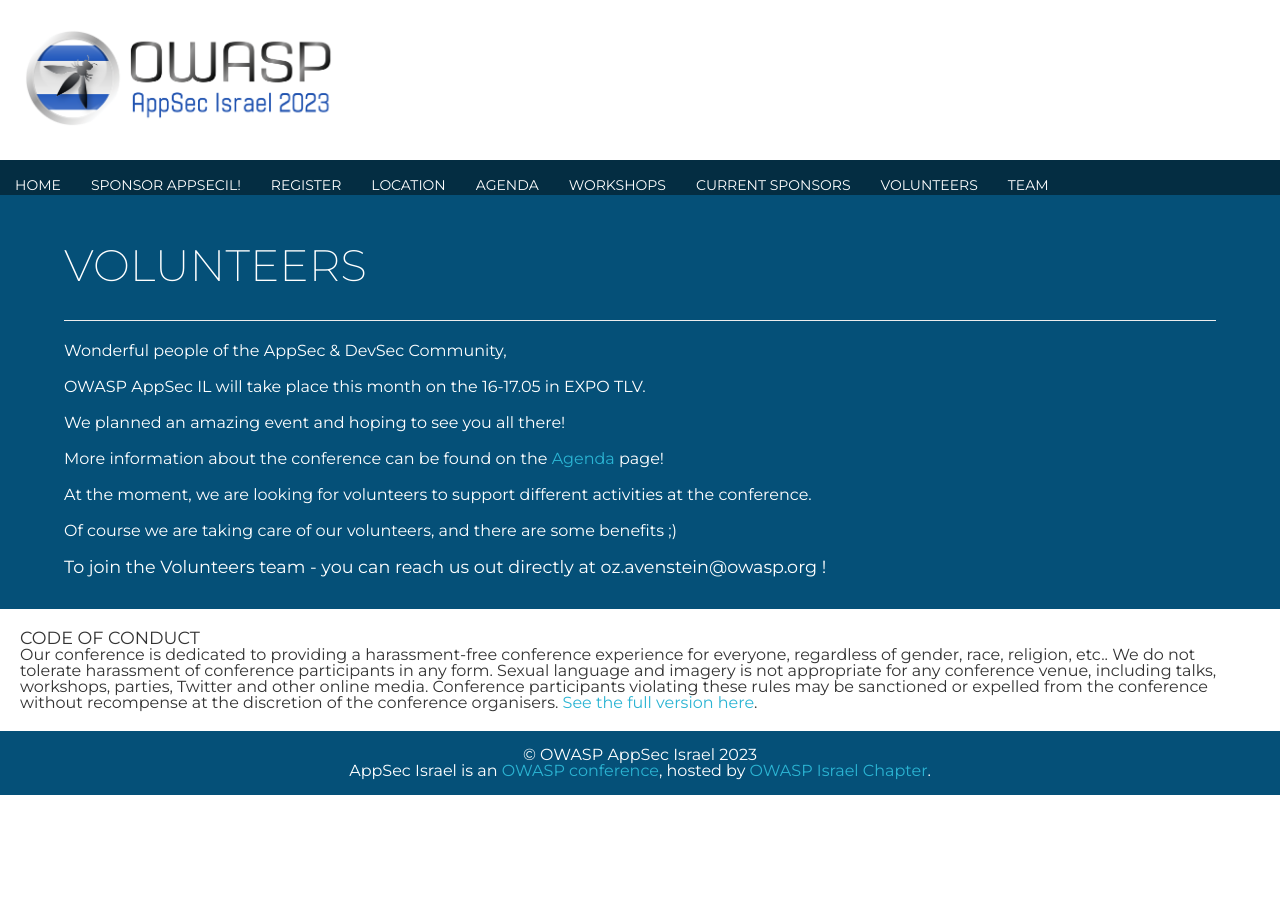
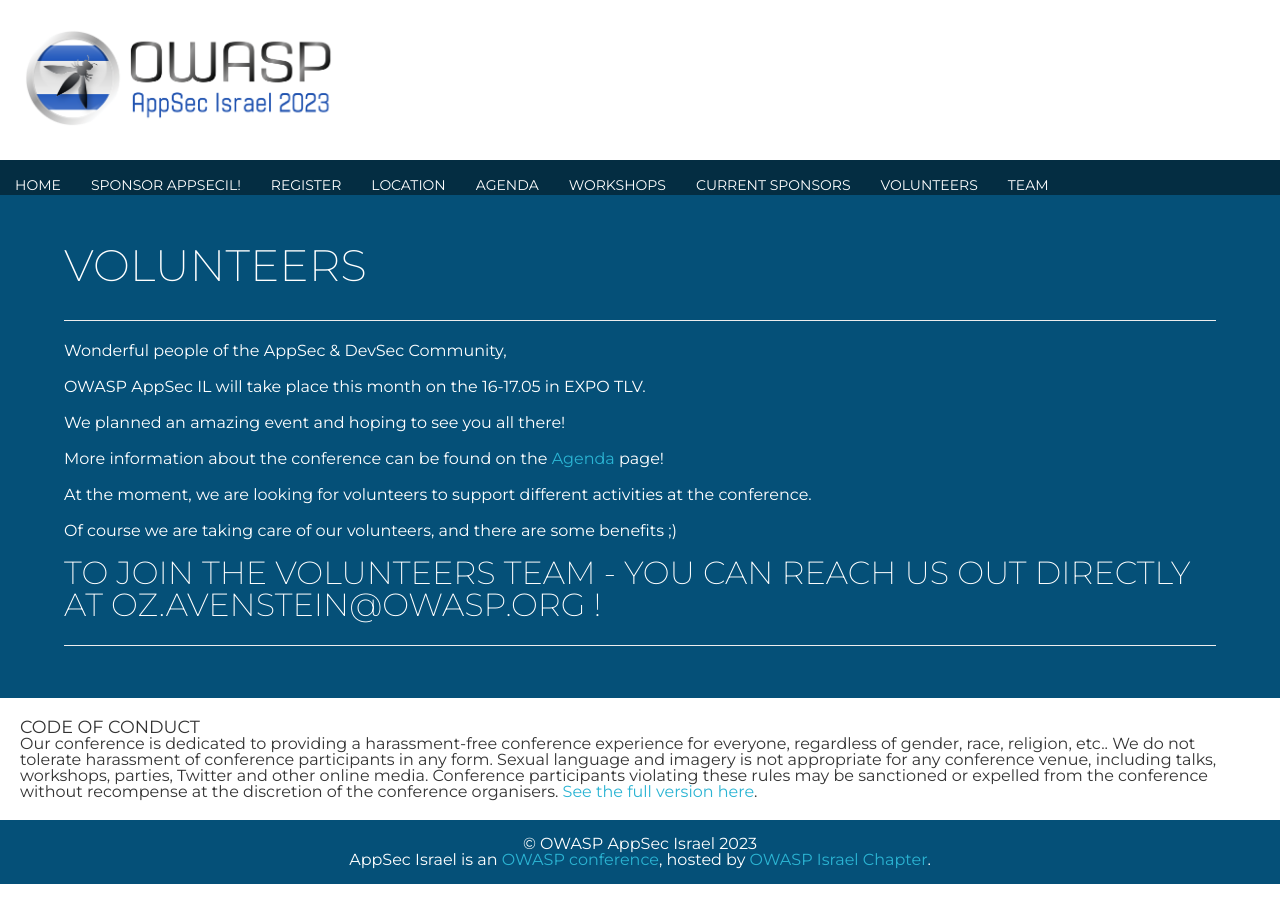
Before and after one commit to OWASP/www-event-appsecil-2023, a Jekyll site: the page built from Volunteers.md, in a window 1280 px wide. Built offline with Jekyll 4.4.1, drawn with Linux system fonts in a browser that asks for light colours; our own code applies the rules of GitHub Pages for plain Markdown files.

```diff
--- a/Volunteers.md
+++ b/Volunteers.md
@@ -17,4 +17,19 @@ At the moment, we are looking for volunteers to support different activities at
 
 Of course we are taking care of our volunteers, and there are some benefits ;)
 
-#### To join the Volunteers team - you can reach us out directly at oz.avenstein@owasp.org !
+### To join the Volunteers team - you can reach us out directly at oz.avenstein@owasp.org !
+
+
+
+
+
+
+
+
+
+
+
+
+
+
+---
```
